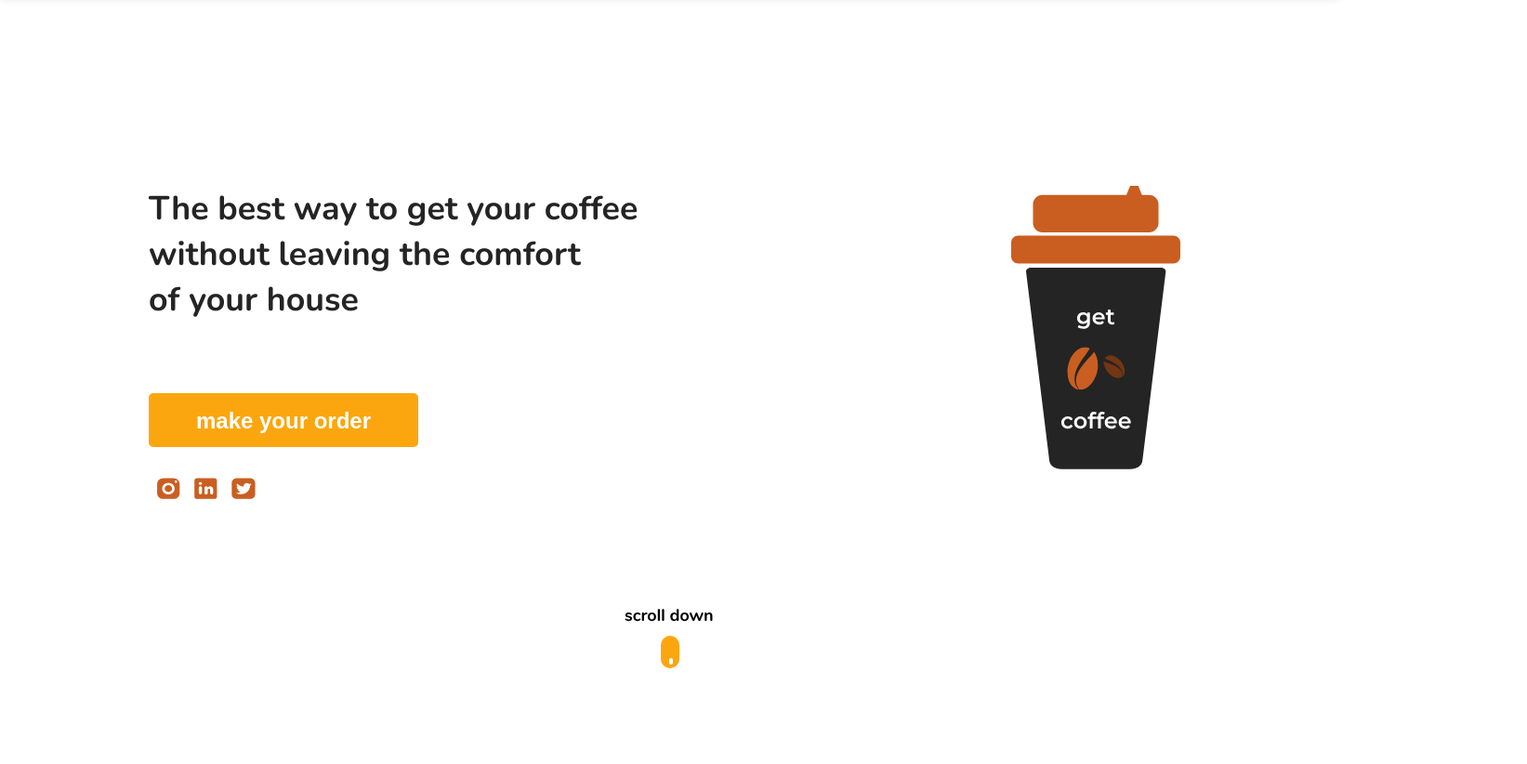
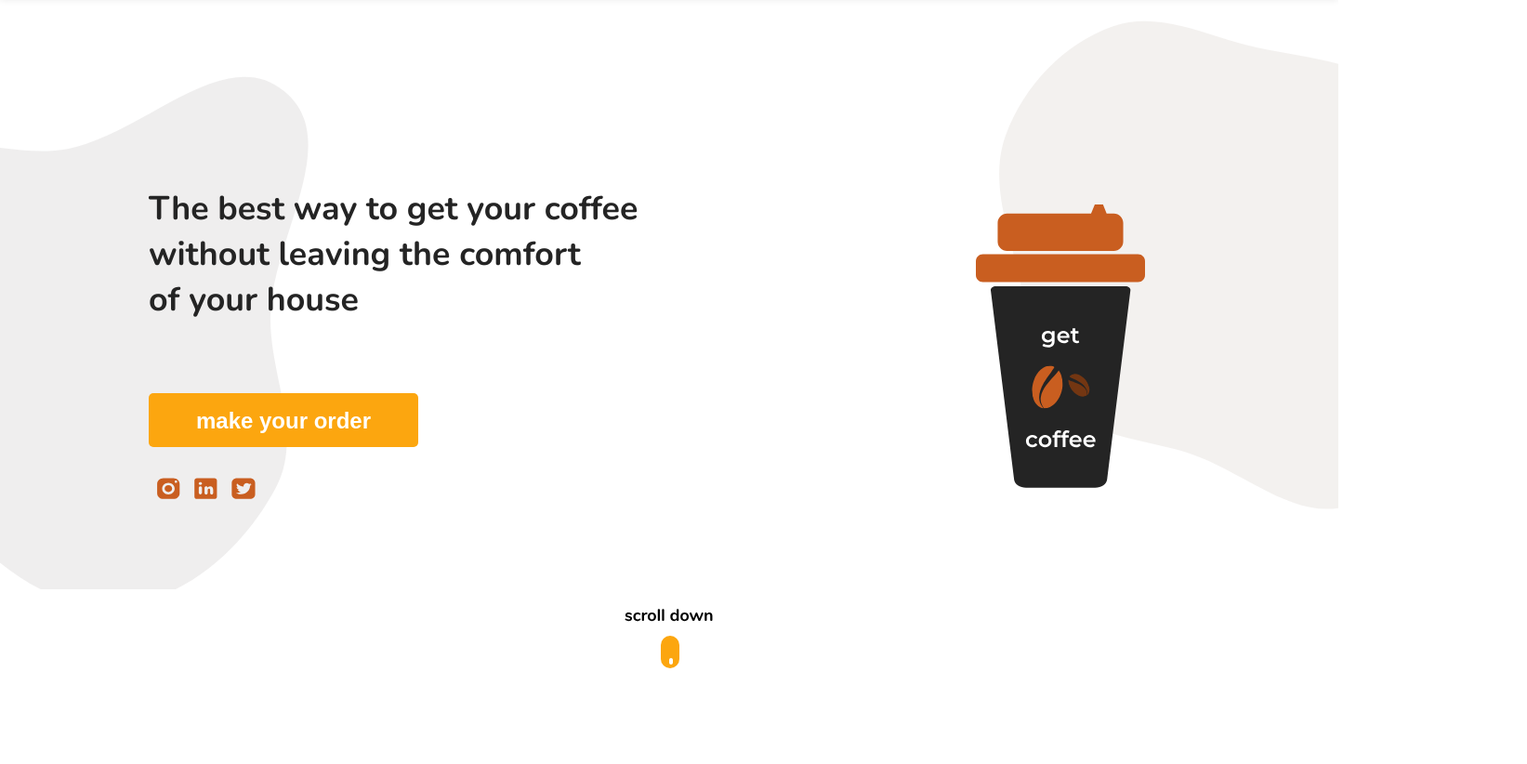
Before and after one commit to JulianaTagami/getcoffee-landingpage, a plain HTML site: page index.html in a window 1280 px wide. Shown: the part 98-920 px from the top of the page at 93% size, 1643 px wide, since content can reach past the window. Drawn offline with nearby package versions, Linux system fonts and the light colour scheme.

Commit message:
finish page

```diff
--- a/index.html
+++ b/index.html
@@ -12,6 +12,8 @@
 </head>
 
 <body>
+    <div class="main-background01"></div>
+    <div class="main-background02"></div>
 
     <header>
         <nav class="nav">
@@ -28,10 +30,7 @@
     </header>
 
     <main>
-        <section class="main-background">
-            <div class="main-background01"></div>
-            <div class="main-background02"></div>
-        </section>
+
 
         <section class="main-info">
             <div class="main-info-text">
@@ -54,14 +53,10 @@
                 <img src="/img/copo.svg" alt="">
             </div>
         </section>
-    </main>
 
-    <footer>
         <div class="footer-img">
             <img src="/img/scroll.svg" alt="">
         </div>
-    </footer>
-
-
+    </main>
 </body>
 </html>
--- a/style/style.css
+++ b/style/style.css
@@ -6,11 +6,6 @@
     --text-color03: #FFFFFF:
 }
 
-body {
-    width: 1440px;
-    height: 900px;
-    background:var(--backgroung-page);
-}
 
 header {
     width: 1440px;
@@ -37,7 +32,6 @@ header {
 .logo{
     width: 174px;
     height: 37.89px;
-
 }
 
 .nav-menu {
@@ -62,17 +56,19 @@ header {
     width: 479.39px;
     height: 552.14px;
     left: -143px;
-    top: 267px;
-    transform: rotate(-5.99deg);
+    top: 180px;
+    background: url(/img/Vector1.svg);
+    background-repeat: no-repeat;
 }
 
 .main-background02 {
     position: absolute;
-    width: 519.83px;
-    height: 489.39px;
-    left: 1086.87px;
-    top: 85px;
-    transform: rotate(9.27deg);
+    width: 365px;
+    height: 100vh;
+    left: 1075px;
+    top: 120px;
+    background: url(/img/Vector.svg);
+    background-repeat: no-repeat;
 }
 
 .main-info {
@@ -132,7 +128,8 @@ header {
     position: absolute;
     width: 182px;
     height: 305px;
-    left: 928px;
+    left: 890px;
+    top:20px;
 }
 
 .footer-img {
```
